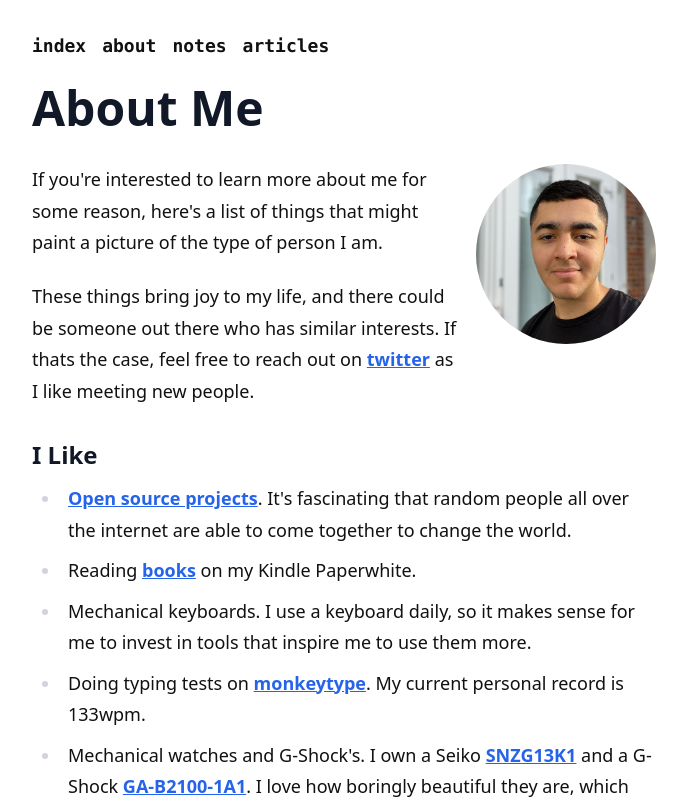
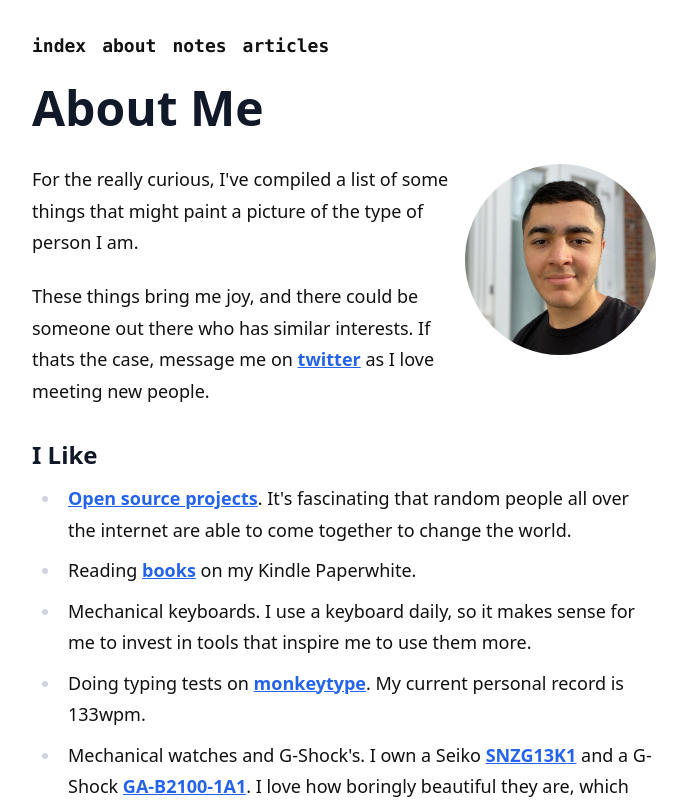
Before and after one commit to pzrsa/parsam.io, a Next.js app: page /about in a window 1280 px wide. Shown: the top 800 px of the page, without its empty margins (296-983 px from the left). Built offline with nearby package versions, Linux system fonts and the light colour scheme.

Commit message:
reword about page

```diff
--- a/pages/about.tsx
+++ b/pages/about.tsx
@@ -34,14 +34,12 @@ const About: React.FC = ({}) => {
           </div>
           <div className="prose dark:prose-invert mt-5 sm:mr-3 sm:mt-0">
             <p>
-              If you&apos;re interested to learn more about me for some reason,
-              here&apos;s a list of things that might paint a picture of the
-              type of person I am.
+              For the really curious, I&apos;ve compiled a list of some things
+              that might paint a picture of the type of person I am.
             </p>
             <p>
-              These things bring joy to my life, and there could be someone out
-              there who has similar interests. If thats the case, feel free to
-              reach out on{" "}
+              These things bring me joy, and there could be someone out there
+              who has similar interests. If thats the case, message me on{" "}
               <a
                 href="https://twitter.com/pzrsaa"
                 rel="prefetch noreferrer"
@@ -49,7 +47,7 @@ const About: React.FC = ({}) => {
               >
                 twitter
               </a>{" "}
-              as I like meeting new people.
+              as I love meeting new people.
             </p>
           </div>
         </div>
```
